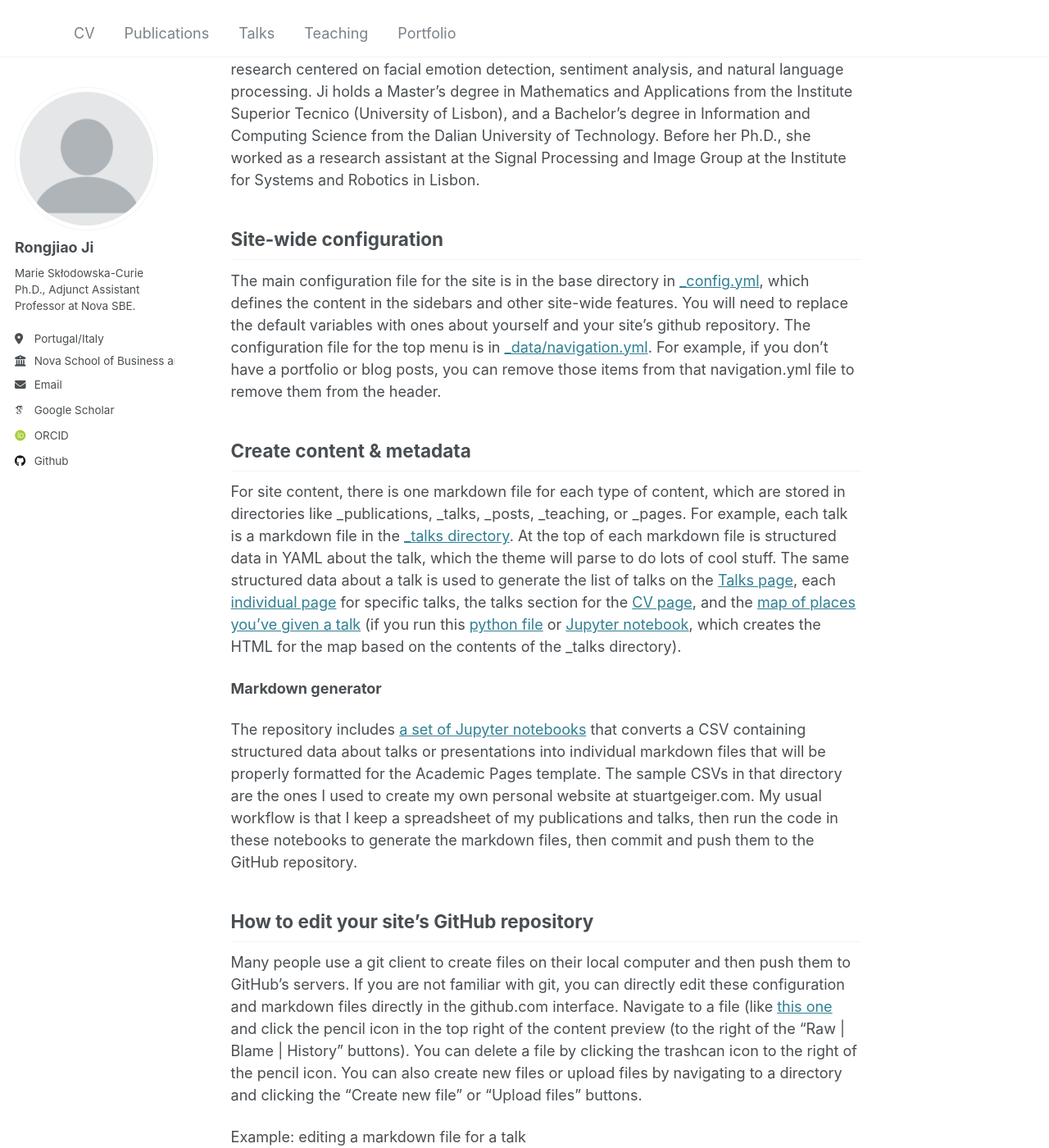
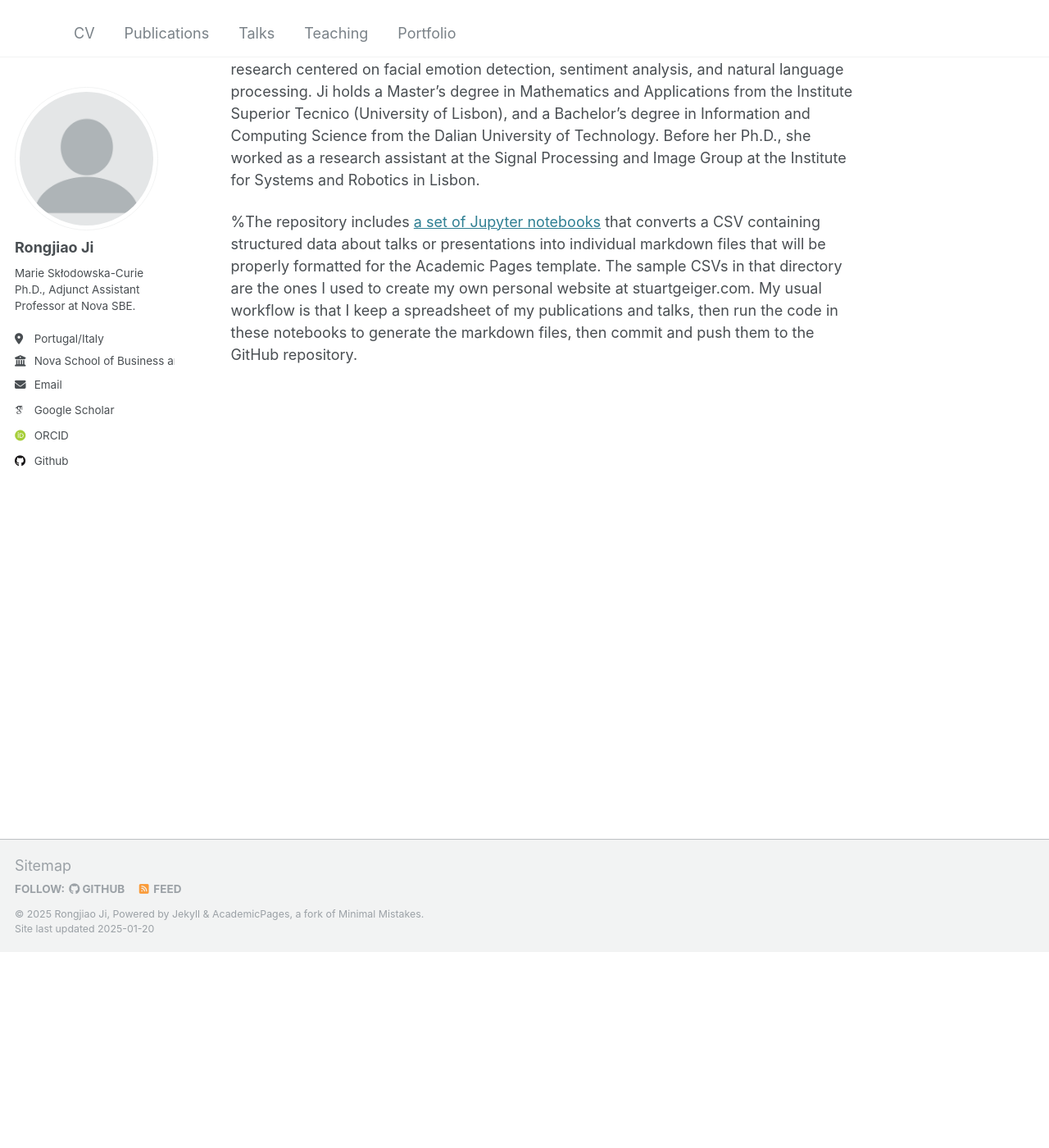
Before and after one commit to rongjiaoji/rongjiaoji.github.io, a Jekyll site: the page built from _pages/about.md, in a window 1280 px wide and 1400 px high, scrolled down 239 px. Shown: the whole window at 82% size. Built offline with Jekyll 4.4.1, drawn with Linux system fonts in a browser that asks for light colours; some web fonts are replaced; some of the changed text lies outside the part shown.

Commit message:
Update about.md

```diff
--- a/_pages/about.md
+++ b/_pages/about.md
@@ -9,26 +9,5 @@ redirect_from:
 Currently serving as an Adjunct Assistant Professor of Data Science and Business Analytics at [Nova SBE](https://www.novasbe.unl.pt/en/faculty-research/faculty/faculty-detail/id/1267/rongjiao-ji), Rongjiao Ji predominantly instructs courses in data curation, data visualization, digital experimentation, and computer programming, across both undergraduate and graduate programs. She earned her Ph.D. from the Mathematics Department of Università degli Studi di Milano (University of Milan) under the BIGMATH program, a Marie Sklodowska-Curie Action, in collaboration with 3Lateral. Her doctoral research centered on facial emotion detection, sentiment analysis, and natural language processing. Ji holds a Master's degree in Mathematics and Applications from the Institute Superior Tecnico (University of Lisbon), and a Bachelor's degree in Information and Computing Science from the Dalian University of Technology. Before her Ph.D., she worked as a research assistant at the Signal Processing and Image Group at the Institute for Systems and Robotics in Lisbon.
 
 
-Site-wide configuration
-------
-The main configuration file for the site is in the base directory in [_config.yml](https://github.com/academicpages/academicpages.github.io/blob/master/_config.yml), which defines the content in the sidebars and other site-wide features. You will need to replace the default variables with ones about yourself and your site's github repository. The configuration file for the top menu is in [_data/navigation.yml](https://github.com/academicpages/academicpages.github.io/blob/master/_data/navigation.yml). For example, if you don't have a portfolio or blog posts, you can remove those items from that navigation.yml file to remove them from the header.
-
-Create content & metadata
-------
-For site content, there is one markdown file for each type of content, which are stored in directories like _publications, _talks, _posts, _teaching, or _pages. For example, each talk is a markdown file in the [_talks directory](https://github.com/academicpages/academicpages.github.io/tree/master/_talks). At the top of each markdown file is structured data in YAML about the talk, which the theme will parse to do lots of cool stuff. The same structured data about a talk is used to generate the list of talks on the [Talks page](https://academicpages.github.io/talks), each [individual page](https://academicpages.github.io/talks/2012-03-01-talk-1) for specific talks, the talks section for the [CV page](https://academicpages.github.io/cv), and the [map of places you've given a talk](https://academicpages.github.io/talkmap.html) (if you run this [python file](https://github.com/academicpages/academicpages.github.io/blob/master/talkmap.py) or [Jupyter notebook](https://github.com/academicpages/academicpages.github.io/blob/master/talkmap.ipynb), which creates the HTML for the map based on the contents of the _talks directory).
-
-**Markdown generator**
-
-The repository includes [a set of Jupyter notebooks](https://github.com/academicpages/academicpages.github.io/tree/master/markdown_generator
+%The repository includes [a set of Jupyter notebooks](https://github.com/academicpages/academicpages.github.io/tree/master/markdown_generator
 ) that converts a CSV containing structured data about talks or presentations into individual markdown files that will be properly formatted for the Academic Pages template. The sample CSVs in that directory are the ones I used to create my own personal website at stuartgeiger.com. My usual workflow is that I keep a spreadsheet of my publications and talks, then run the code in these notebooks to generate the markdown files, then commit and push them to the GitHub repository.
-
-How to edit your site's GitHub repository
-------
-Many people use a git client to create files on their local computer and then push them to GitHub's servers. If you are not familiar with git, you can directly edit these configuration and markdown files directly in the github.com interface. Navigate to a file (like [this one](https://github.com/academicpages/academicpages.github.io/blob/master/_talks/2012-03-01-talk-1.md) and click the pencil icon in the top right of the content preview (to the right of the "Raw | Blame | History" buttons). You can delete a file by clicking the trashcan icon to the right of the pencil icon. You can also create new files or upload files by navigating to a directory and clicking the "Create new file" or "Upload files" buttons.
-
-Example: editing a markdown file for a talk
-![Editing a markdown file for a talk](/images/editing-talk.png)
-
-For more info
-------
-More info about configuring Academic Pages can be found in [the guide](https://academicpages.github.io/markdown/), the [growing wiki](https://github.com/academicpages/academicpages.github.io/wiki), and you can always [ask a question on GitHub](https://github.com/academicpages/academicpages.github.io/discussions). The [guides for the Minimal Mistakes theme](https://mmistakes.github.io/minimal-mistakes/docs/configuration/) (which this theme was forked from) might also be helpful.
```
